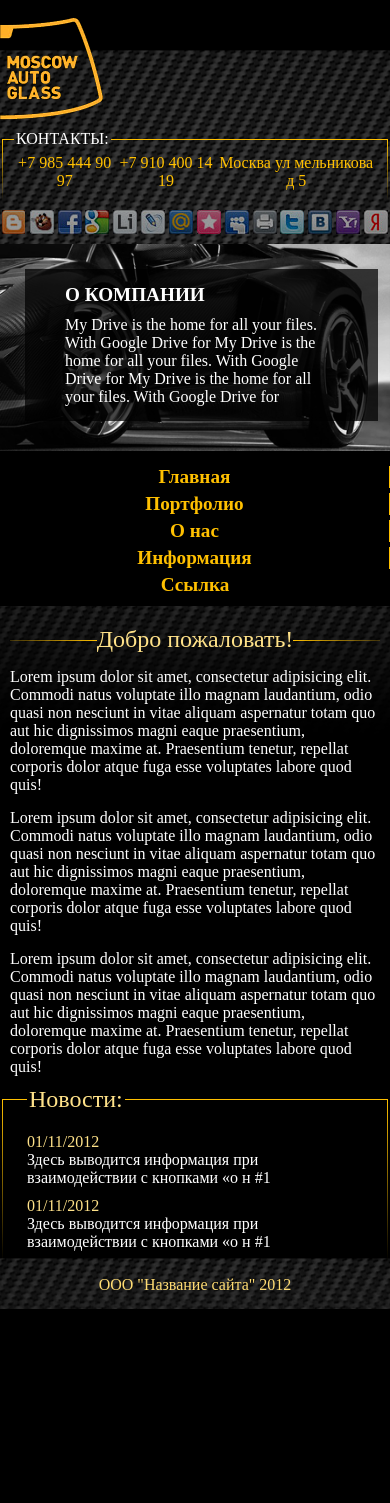
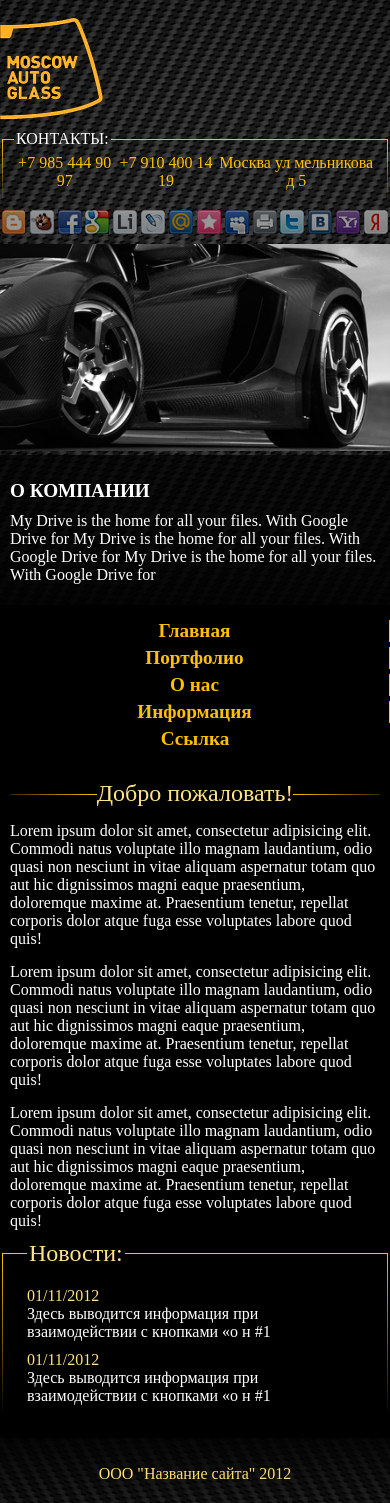
Before and after one commit to NikitaSNS/Web, a PHP site: page / in a window 390 px wide. Before the commit the page ends 1309 px from the top, so only its background shows below. Run offline with PHP 8.4, Linux system fonts and the light colour scheme.

Commit message:
fix footer

```diff
--- a/4/css/main.css
+++ b/4/css/main.css
@@ -3,7 +3,10 @@ body {
     display: block;
     max-width: 1000px;
     margin: 0 auto;
-    background: url('../img/bg.png') center;
+    background-image: url('../img/footer_t.png'), url('../img/bg.png');
+    background-repeat: no-repeat, no-repeat;
+    background-position: bottom, top;
+    background-color: #000;
 }
 
 p,
@@ -215,13 +218,15 @@ footer {
     justify-content: center;
 
     color: #ffdc73;
-    background-image: url('../img/footer.png');
-    background-position-x: center;
-    background-position-y: 10%;
+    /*
+            background-image: url('../img/footer.png');
+            background-position-x: center;
+            background-position-y: 10%;*/
 }
 
 footer > p {
-    padding: 15px 0;
+    text-align: center;
+    padding: 50px 0 20px 0;
 }
 
 @media all and (max-width: 660px) {
@@ -262,3 +267,15 @@ footer > p {
         margin-bottom: 10px;
     }
 }
+
+@media all and (max-width: 450px) {
+    figcaption {
+        position: initial;
+        bottom: 0;
+        right: 0;
+        width: auto;
+        background-color: rgba(0, 0, 0, 0.72);
+        color: #fff;
+        padding: 10px;
+    }
+}
```
Also changed, not shown: 4/img/footer_t.png (added).
